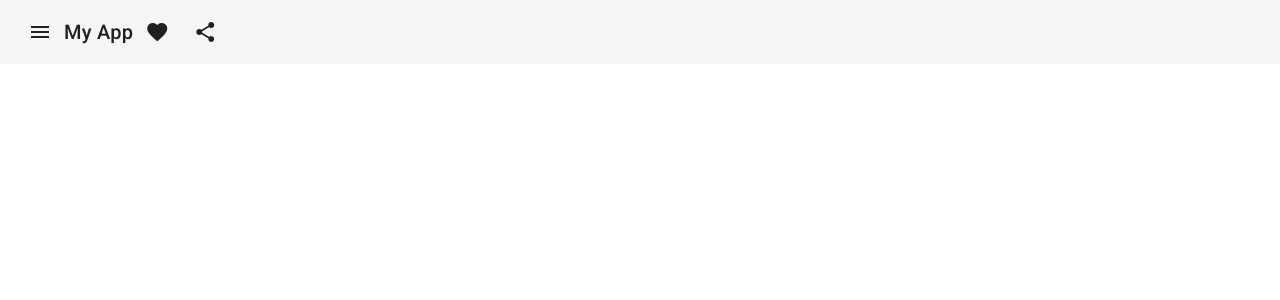
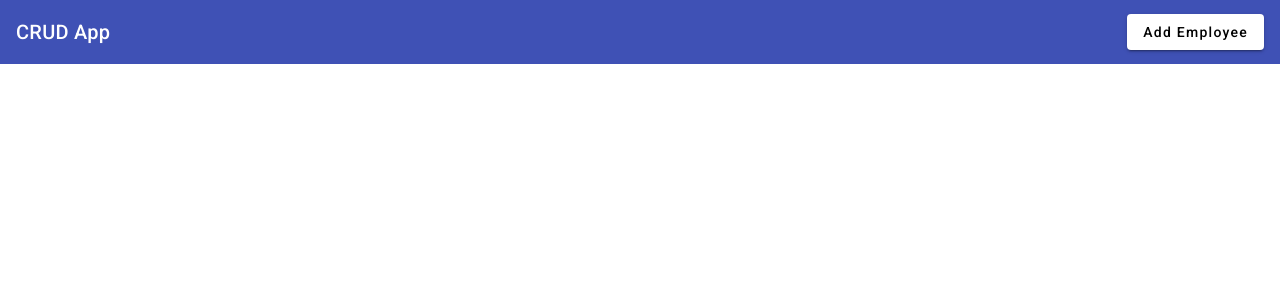
Before and after one commit to ihor-vip/angular__simple_crud, an Angular app: page / in a window 1280 px wide. Shown: the top 300 px of the page. Built offline with nearby package versions, Linux system fonts and the light colour scheme.

Commit message:
create header

```diff
--- a/src/app/app.component.css
+++ b/src/app/app.component.css
@@ -0,0 +1,3 @@
+.example-spacer {
+  flex: 1 1 auto;
+}
--- a/src/app/app.component.html
+++ b/src/app/app.component.html
@@ -1,13 +1,8 @@
-<mat-toolbar>
-  <button mat-icon-button class="example-icon" aria-label="Example icon-button with menu icon">
-    <mat-icon>menu</mat-icon>
-  </button>
-  <span>My App</span>
+<mat-toolbar color="primary">
+  <span>CRUD App</span>
   <span class="example-spacer"></span>
-  <button mat-icon-button class="example-icon favorite-icon" aria-label="Example icon-button with heart icon">
-    <mat-icon>favorite</mat-icon>
-  </button>
-  <button mat-icon-button class="example-icon" aria-label="Example icon-button with share icon">
-    <mat-icon>share</mat-icon>
+
+  <button mat-raised-button>
+    Add Employee
   </button>
 </mat-toolbar>
```
